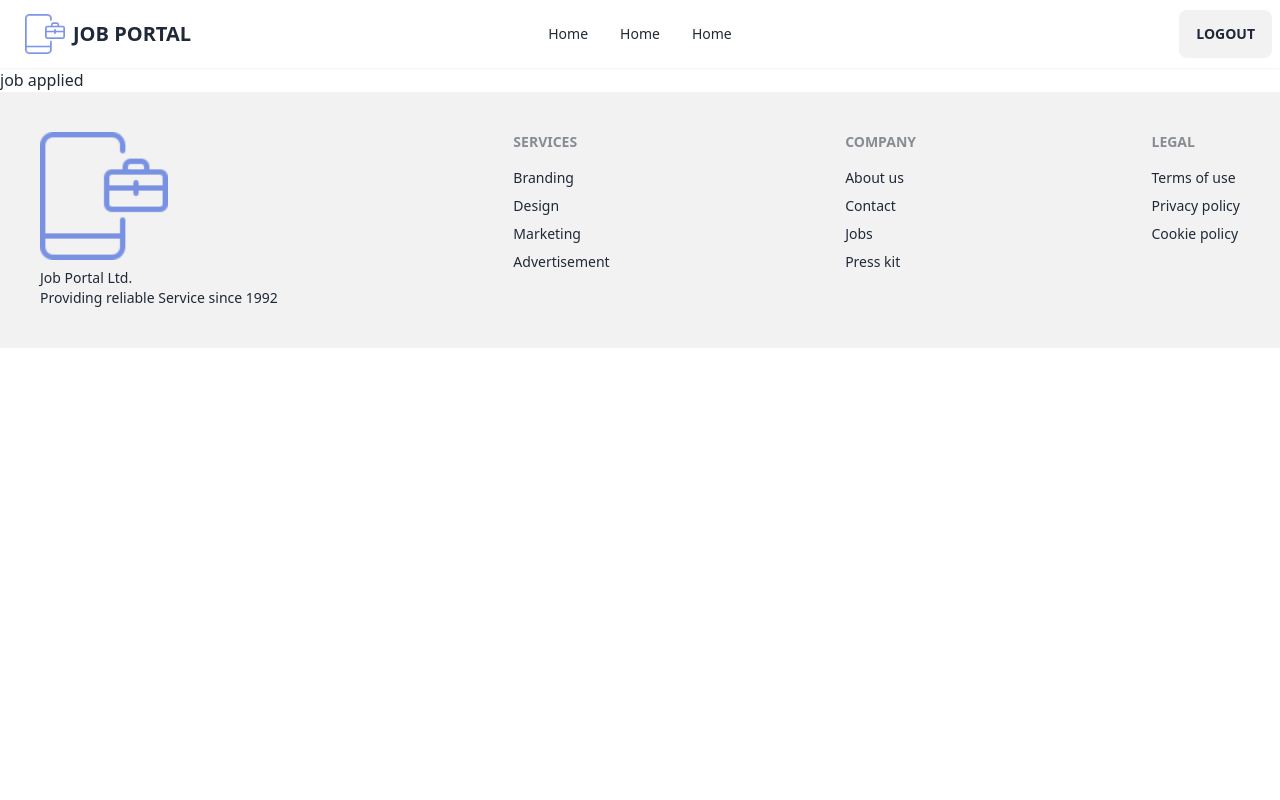
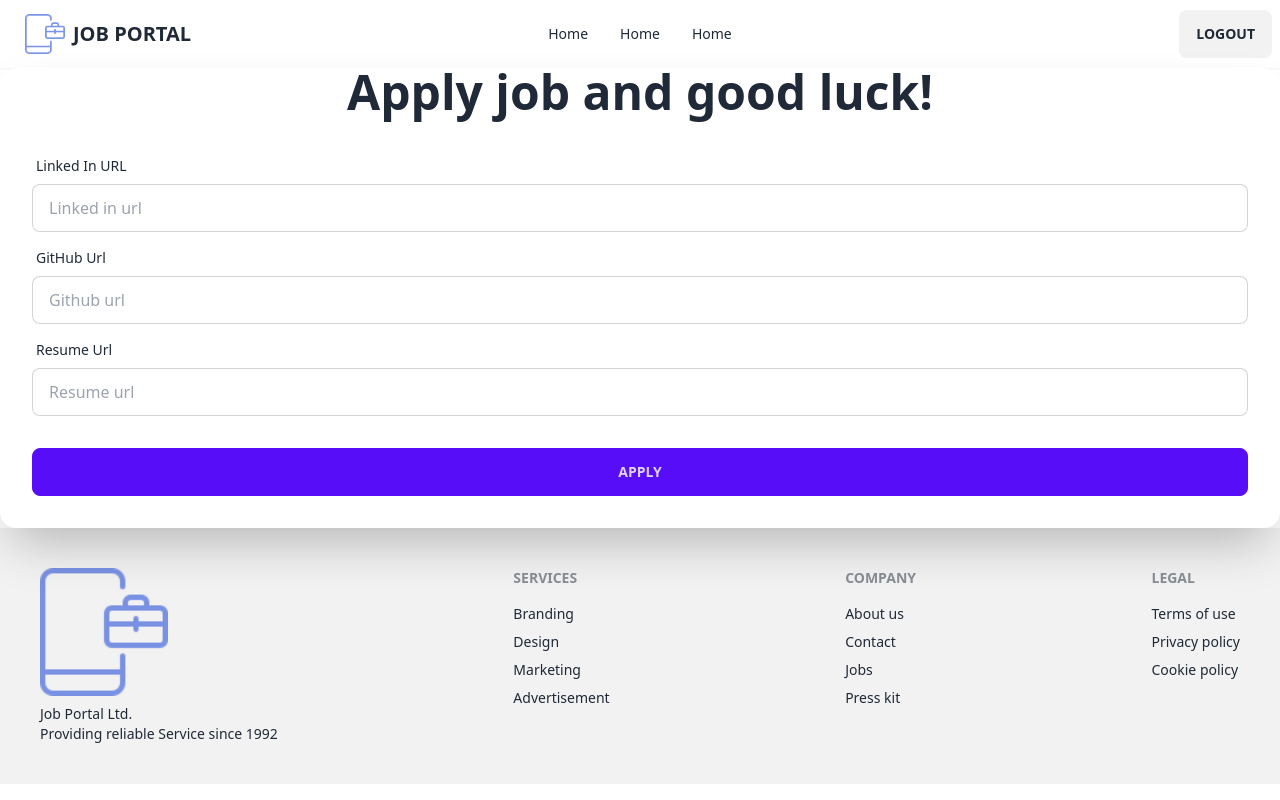
Before and after one commit to ashik-amante/job-portal-client, a React (Vite) app: page /appliedJob/1 in a window 1280 px wide. Built offline with nearby package versions, Linux system fonts and the light colour scheme; no server answers; sample sign-in values are in the browser's storage.

Commit message:
worked on applied job post method

```diff
--- a/package.json
+++ b/package.json
@@ -19,7 +19,8 @@
     "react-dom": "^19.0.0",
     "react-icons": "^5.5.0",
     "react-router-dom": "^7.3.0",
-    "sort-by": "^1.2.0"
+    "sort-by": "^1.2.0",
+    "sweetalert2": "^11.17.2"
   },
   "devDependencies": {
     "@eslint/js": "^9.21.0",
--- /dev/null
+++ b/src/Hooks/useAuth.jsx
@@ -0,0 +1,11 @@
+import React, { useContext } from 'react';
+import AuthContext from '../Context/AuthContext/AuthContext';
+
+const useAuth = () => {
+    const context = useContext(AuthContext)
+    return context
+
+
+};
+
+export default useAuth;
--- a/src/Pages/JobApplied/AppliedJob.jsx
+++ b/src/Pages/JobApplied/AppliedJob.jsx
@@ -1,10 +1,77 @@
 import React from 'react';
+import { useParams } from 'react-router-dom';
+import useAuth from '../../Hooks/useAuth';
+import Swal from 'sweetalert2';
 
 const AppliedJob = () => {
+    const { id } = useParams()
+    const { user } = useAuth()
+    console.log(id, user);
+
+    const submitJobApplication = e => {
+        e.preventDefault()
+        const form = e.target;
+        const linkedin = form.linkedin.value
+        const github = form.github.value
+        const resume = form.resume.value
+        const data = { linkedin, github, resume }
+        const jobApplication = {
+            jb_id: id,
+            application_email: user.email,
+            linkedin,
+            github,
+            resume
+        }
+        console.log(data);
+
+        fetch('http://localhost:5000/job_applications', {
+            method: 'POST',
+            headers: {
+                'content-type': 'application/json'
+            },
+            body: JSON.stringify(jobApplication)
+        })
+            .then(res => res.json())
+            .then(data => {
+                if (data.insertedId) {
+                    Swal.fire({
+                        title: "Successfully Applied!",
+                        icon: "success",
+                        draggable: true
+                    });
+                }
+            })
+    }
     return (
-        <div>
-            <h1>job applied</h1>
+
+
+        <div className="card w-full  shadow-2xl bg-base-100">
+            <h1 className="text-5xl font-bold text-center">Apply job and good luck!</h1>
+            <form onSubmit={submitJobApplication} className="card-body">
+                <div className="form-control">
+                    <label className="label">
+                        <span className="label-text">Linked In URL</span>
+                    </label>
+                    <input type="url" name='linkedin' placeholder="Linked in url" className="input input-bordered" required />
+                </div>
+                <div className="form-control">
+                    <label className="label">
+                        <span className="label-text">GitHub Url</span>
+                    </label>
+                    <input type="url" name='github' placeholder="Github url" className="input input-bordered" required />
+                </div>
+                <div className="form-control">
+                    <label className="label">
+                        <span className="label-text">Resume Url </span>
+                    </label>
+                    <input type="url" name='resume' placeholder="Resume url" className="input input-bordered" required />
+                </div>
+                <div className="form-control mt-6">
+                    <button className="btn btn-primary">Apply</button>
+                </div>
+            </form>
         </div>
+
     );
 };
 
--- a/src/Pages/Shared/SocialLogin.jsx
+++ b/src/Pages/Shared/SocialLogin.jsx
@@ -1,7 +1,9 @@
 import React, { useContext } from 'react';
 import AuthContext from '../../Context/AuthContext/AuthContext';
+import { useNavigate } from 'react-router-dom';
 
 const SocialLogin = () => {
+    const navigate = useNavigate()
 
     const { signInWithGoogle}  = useContext(AuthContext)
 
@@ -9,6 +11,7 @@ const SocialLogin = () => {
         signInWithGoogle()
         .then(result=>{
             console.log(result.user);
+            navigate('/')
         })
         .catch(error=>{
             console.log(error);
--- a/src/PrivateRoutes/PrivateRoute.jsx
+++ b/src/PrivateRoutes/PrivateRoute.jsx
@@ -3,9 +3,11 @@ import AuthContext from '../Context/AuthContext/AuthContext';
 import { Navigate, useLocation } from 'react-router-dom';
 
 const PrivateRoute = ({children}) => {
+
     const {user,loading} = useContext(AuthContext)
     const location = useLocation()
     console.log('location in private route',location);
+
 
     if(loading){
         return <span className="loading loading-spinner loading-lg"></span>
```
Also changed, not shown: 1 other file (tests, documents, lock files or other folders).
